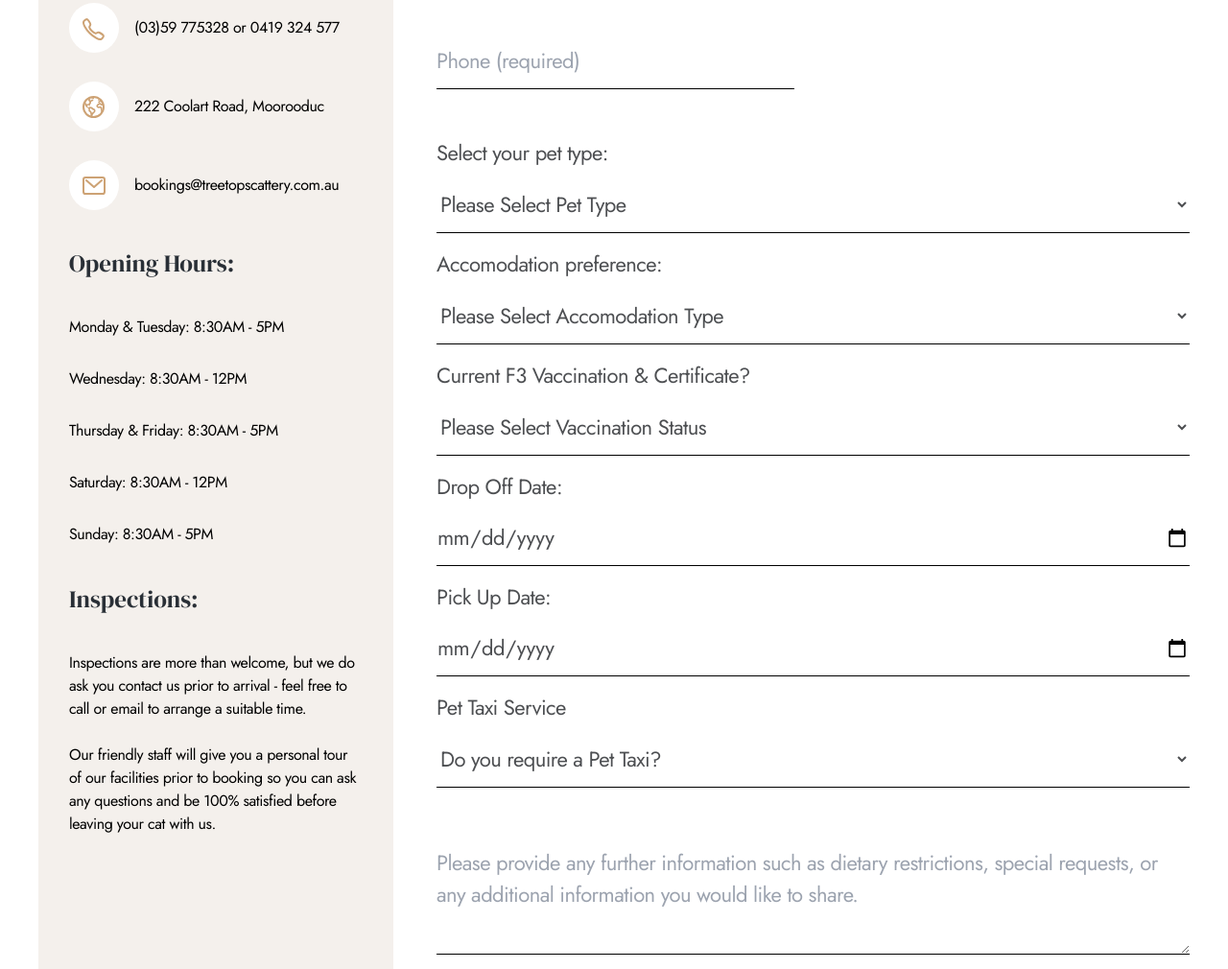
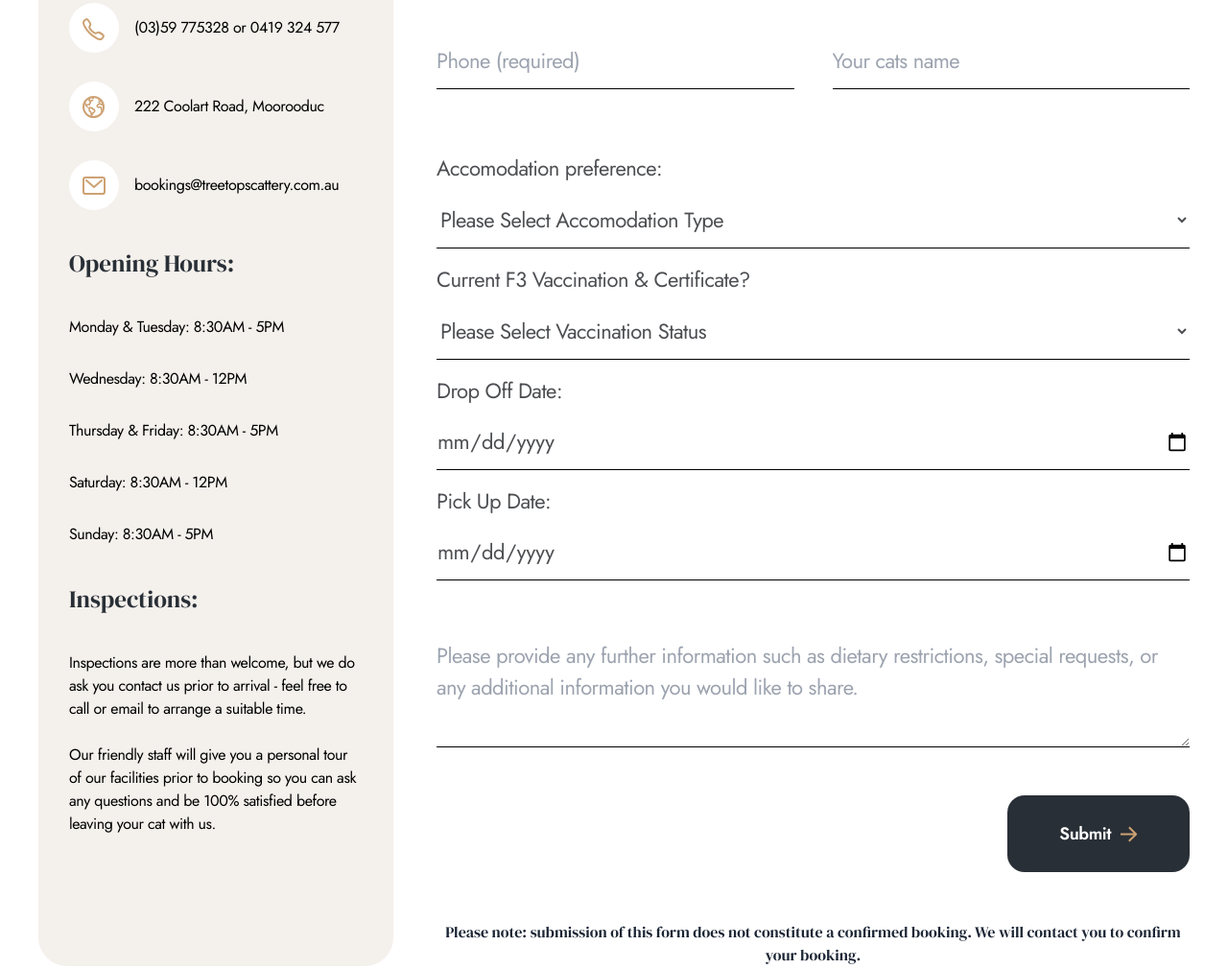
Before and after one commit to jeremyw24/treetopscattery.com.au, an Astro site: page /contact in a window 1280 px wide. Shown: the part 906-1916 px from the top of the page at 96% size. Built offline with nearby package versions, Linux system fonts and the light colour scheme; Astro itself is replaced by a stand-in of ours.

Commit message:
add cat name to contact form

```diff
--- a/src/components/contact-form.tsx
+++ b/src/components/contact-form.tsx
@@ -33,23 +33,18 @@ const ContactForm = () => {
             required
           />
         </label>
+        <label htmlFor="cat-name" className="block">
+        <input
+            type="text"
+            name="cat-name"
+            className="col-span-1 border-b w-full border-black outline-none py-3 text-base lg:text-[22px] lg:leading-[33px] tracking-tight font-jost text-text-gray"
+            placeholder="Your cats name"
+            required
+          />
+        </label>
 
         {/* Select Options (side by side, full width) */}
         <div className="col-span-1 lg:col-span-2">
-          <label htmlFor="pet-type" className="text-base lg:text-[22px] lg:leading-[33px] tracking-tight font-jost text-text-gray">
-            Select your pet type:
-            <select
-              name="pet-type"
-              id="pet-type"
-              className="col-span-1 border-b w-full border-black outline-none py-3 text-base lg:text-[22px] lg:leading-[33px] tracking-tight font-jost text-text-gray mt-2"
-            >
-              <option value="" disabled selected>Please Select Pet Type</option>
-              <option value="cat">Cat</option>
-              <option value="guineapig">Guinea Pig</option>
-              <option value="rabbit">Rabbit</option>
-              <option value="multiple">Multiple Pets</option>
-            </select>
-          </label>
 
           <div className="mt-4">
             <label htmlFor="accomodation-type" className="text-base lg:text-[22px] lg:leading-[33px] tracking-tight font-jost text-text-gray">
@@ -108,21 +103,6 @@ const ContactForm = () => {
             />
           </label>
           </div>
-          <div className="mt-4">
-          <label htmlFor="pet-taxi" className="text-base lg:text-[22px] lg:leading-[33px] tracking-tight font-jost text-text-gray">
-            Pet Taxi Service
-            <select
-              name="pet-taxi"
-              id="pet-taxi"
-              className="border-b w-full border-black outline-none py-3 text-base lg:text-[22px] lg:leading-[33px] tracking-tight font-jost text-text-gray mt-2"
-            >
-              <option value="" disabled selected>Do you require a Pet Taxi?</option>
-              <option value="yes">Yes</option>
-              <option value="no">No</option>
-              <option value="unsure">Unsure</option>
-            </select>
-          </label>
-          </div>
         </div>
         <textarea
           name="message"
```
